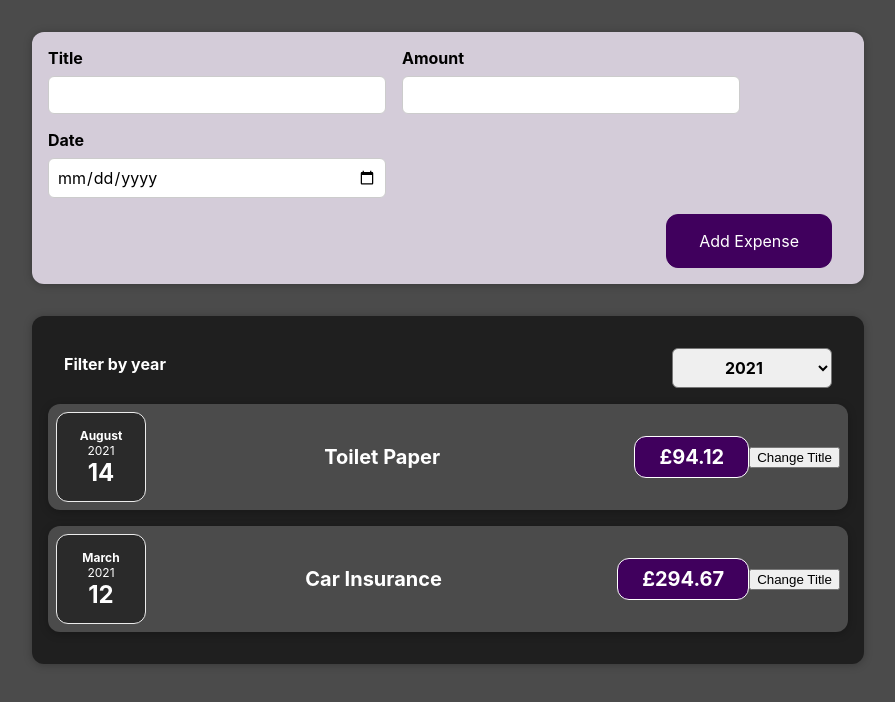
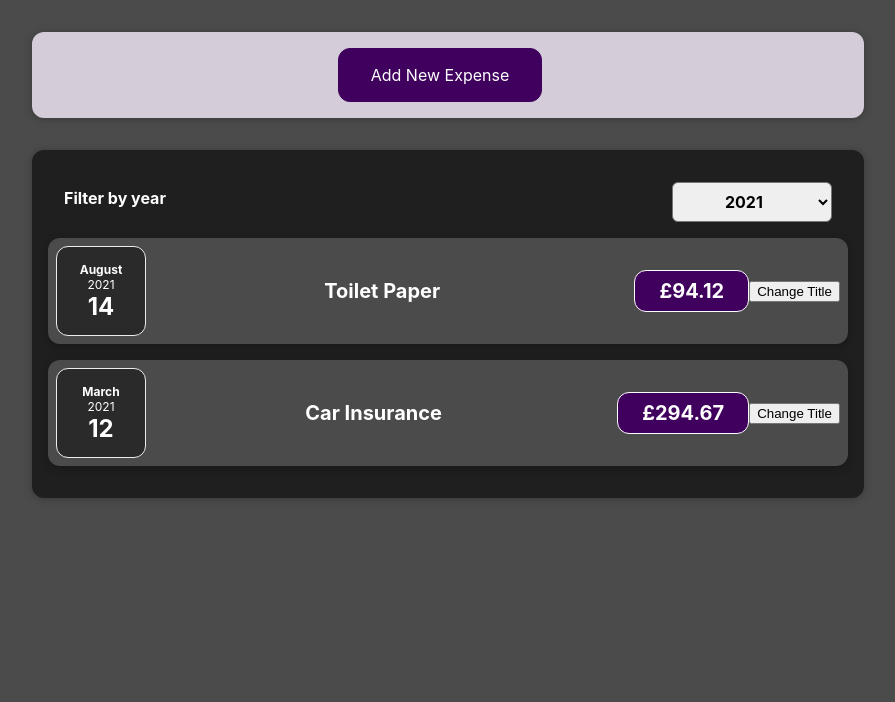
Before and after one commit to aroran1/react-expense-logger, a React (Create React App) app: page / in a window 1280 px wide. Shown: the top 702 px of the page, without its empty margins (192-1087 px from the left). Built offline with nearby package versions, Linux system fonts and the light colour scheme.

Commit message:
added hid-show form

```diff
--- a/src/components/Expenses/ExpenseList/ExpenseList.css
+++ b/src/components/Expenses/ExpenseList/ExpenseList.css
@@ -0,0 +1,9 @@
+.expenses-list {
+  list-style: none;
+  padding: 0;
+}
+
+.expenses-list__fallback {
+  color: white;
+  text-align: center;
+}
--- a/src/components/Expenses/ExpenseList/ExpenseList.js
+++ b/src/components/Expenses/ExpenseList/ExpenseList.js
@@ -0,0 +1,25 @@
+import ExpenseItem from "../ExpenseItem/ExpenseItem";
+import "./ExpenseList.css";
+
+const ExpenseList = (props) => {
+  if (props.items.length === 0) {
+    return <h2 className="expenses-list__fallback">No expenses found.</h2>;
+  }
+
+  return (
+    <ul className="expenses-list">
+      {props.items.map((expense) => (
+        <li key={expense.id}>
+          <ExpenseItem
+            key={expense.id}
+            title={expense.title}
+            amount={expense.amount}
+            date={expense.date}
+          />
+        </li>
+      ))}
+    </ul>
+  );
+};
+
+export default ExpenseList;
--- a/src/components/Expenses/Expenses.js
+++ b/src/components/Expenses/Expenses.js
@@ -1,6 +1,6 @@
 import { useState } from "react";
 import Card from "../Common/Card/Card";
-import ExpenseItem from "./ExpenseItem/ExpenseItem";
+import ExpenseList from "./ExpenseList/ExpenseList";
 import ExpenseFilter from "./ExpenseFilter/ExpenseFilter";
 import "./Expenses.css";
 
@@ -17,46 +17,13 @@
           (expense) => expense.date.getFullYear().toString() === filteredYear
         );
 
-  let expenseContent = <p>No expenses found.</p>;
-  if (filteredExpense.length > 0) {
-    expenseContent = filteredExpense.map((item) => (
-      <ExpenseItem
-        key={item.id}
-        title={item.title}
-        amount={item.amount}
-        date={item.date}
-      />
-    ));
-  }
   return (
     <Card className="expenses">
       <ExpenseFilter
         selected={filteredYear}
         onChangeFilter={filteredChangeHandler}
       />
-      {expenseContent}
-      {/* {filteredExpense.length === 0 ? (
-        <p>No expenses found.</p>
-      ) : (
-        filteredExpense.map((item) => (
-          <ExpenseItem
-            key={item.id}
-            title={item.title}
-            amount={item.amount}
-            date={item.date}
-          />
-        ))
-      )} */}
-      {/* {filteredExpense.length === 0 && <p>No expenses found.</p>}
-      {filteredExpense.length > 0 &&
-        filteredExpense.map((item) => (
-          <ExpenseItem
-            key={item.id}
-            title={item.title}
-            amount={item.amount}
-            date={item.date}
-          />
-        ))} */}
+      <ExpenseList items={filteredExpense} />
     </Card>
   );
 };
--- a/src/components/NewExpense/ExpenseForm/ExpenseForm.js
+++ b/src/components/NewExpense/ExpenseForm/ExpenseForm.js
@@ -77,6 +77,11 @@
     });
   };
 
+  const cancelHandler = (event) => {
+    console.log("trigerred");
+    props.onCancel();
+  };
+
   return (
     <form onSubmit={submitHandler}>
       <div className="new-expense__controls">
@@ -110,6 +115,9 @@
         </div>
       </div>
       <div className="new-expense__actions">
+        <button type="button" onClick={props.cancelHandler}>
+          Cancel
+        </button>
         <button type="submit">Add Expense</button>
       </div>
     </form>
--- a/src/components/NewExpense/NewExpense.js
+++ b/src/components/NewExpense/NewExpense.js
@@ -1,19 +1,38 @@
-import React from "react";
+import React, { useState } from "react";
 import ExpenseForm from "./ExpenseForm/ExpenseForm";
 import "./NewExpense.css";
 
 const NewExpense = (props) => {
+  const [isEdiing, setIsEdiing] = useState(false);
   const saveExpenseDataHandler = (enteredExpenseDetails) => {
     const expenseData = {
       ...enteredExpenseDetails,
       id: Math.random().toString(),
     };
     props.onAddExpense(expenseData);
+    setIsEdiing(false);
+  };
+
+  const startEditingHandler = () => {
+    setIsEdiing(true);
+  };
+  const stopEditingHandler = () => {
+    setIsEdiing(false);
   };
 
   return (
     <div className="new-expense">
-      <ExpenseForm onSaveExpenseData={saveExpenseDataHandler} />
+      {!isEdiing && (
+        <button type="button" onClick={startEditingHandler}>
+          Add New Expense
+        </button>
+      )}
+      {isEdiing && (
+        <ExpenseForm
+          onSaveExpenseData={saveExpenseDataHandler}
+          onCancel={stopEditingHandler}
+        />
+      )}
     </div>
   );
 };
```
